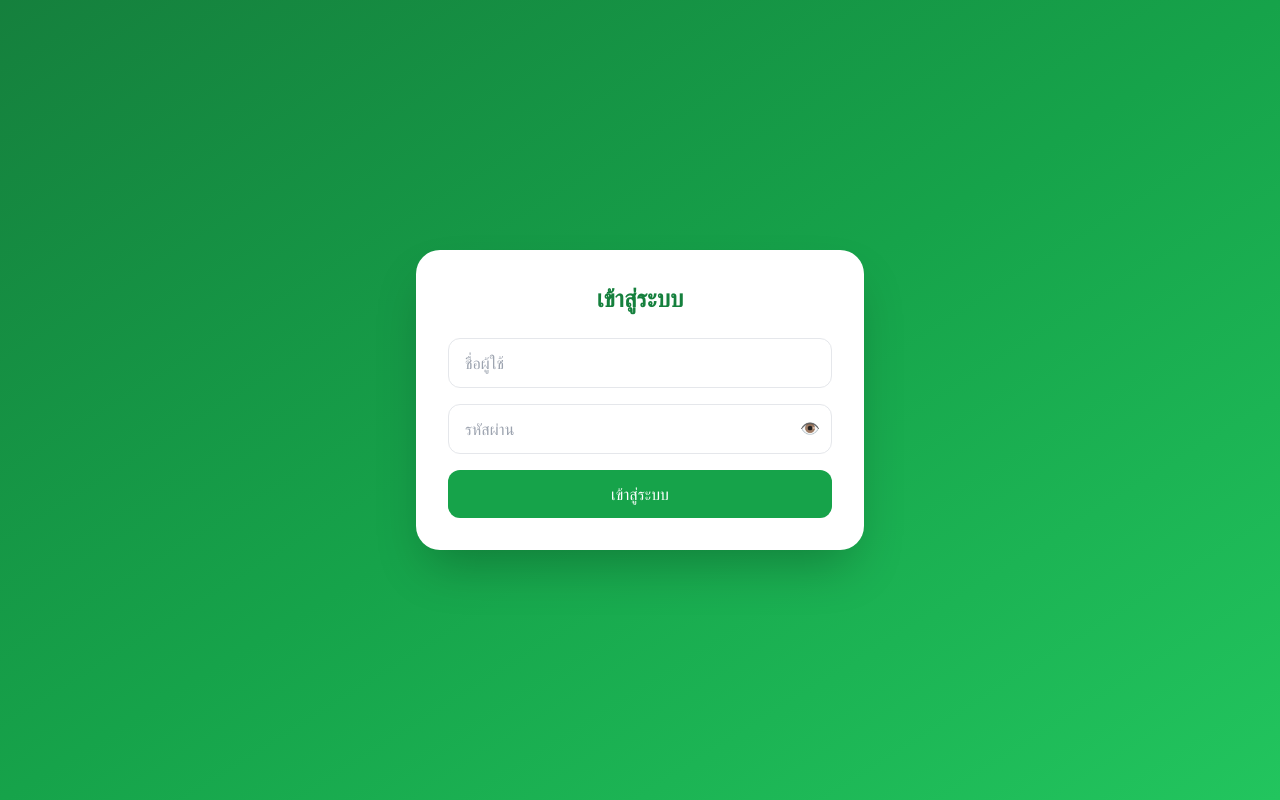
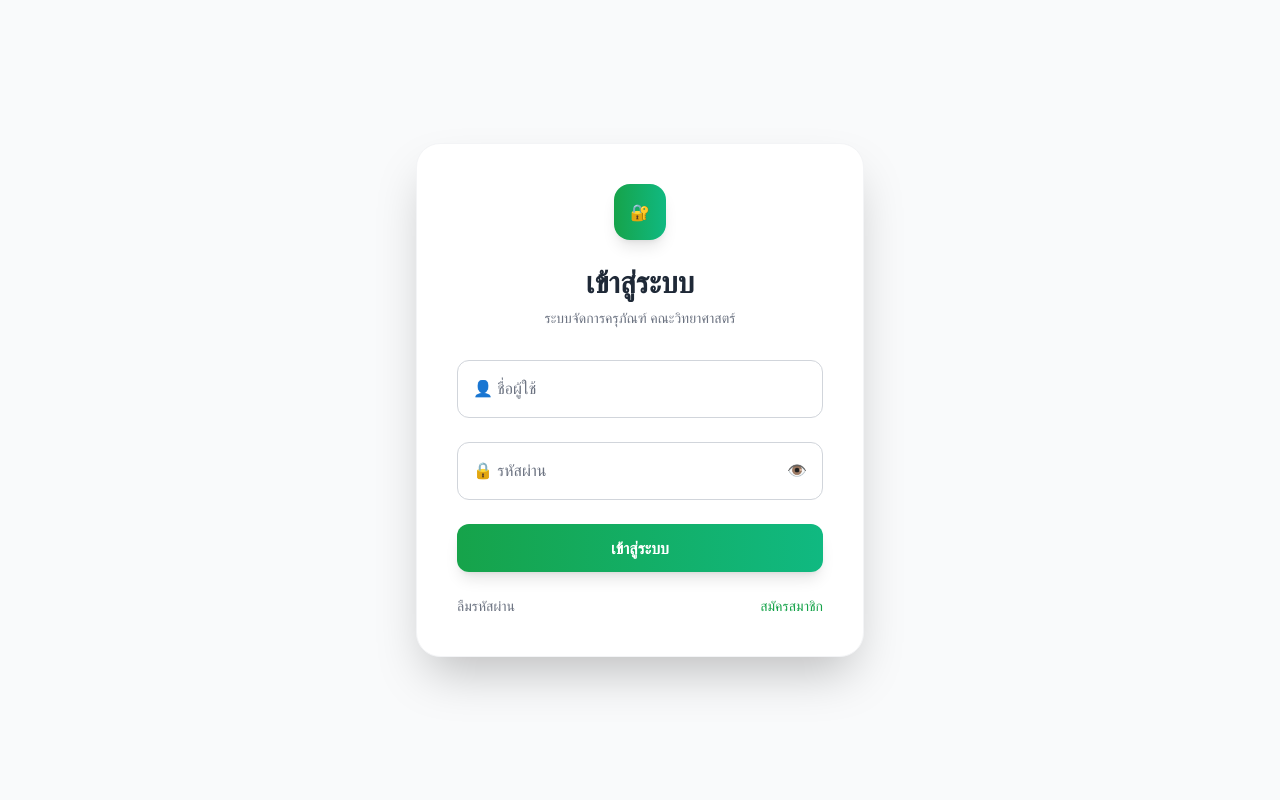
Before and after one commit to SARANX2003/equipment-asset, a Next.js app: page /login in a window 1280 px wide. Built offline with nearby package versions, Linux system fonts and the light colour scheme.

Commit message:
upgrade LoginClient UI modern white theme

```diff
--- a/src/app/login/LoginClient.jsx
+++ b/src/app/login/LoginClient.jsx
@@ -8,20 +8,23 @@ export default function LoginClient() {
   const [form, setForm] = useState({ username: "", password: "" });
   const [loading, setLoading] = useState(false);
   const [showPassword, setShowPassword] = useState(false);
+  const [toast, setToast] = useState(null);
 
   const router = useRouter();
   const searchParams = useSearchParams();
   const redirect = searchParams.get("redirect");
 
-  useEffect(() => {
-    setMounted(true);
-  }, []);
+  useEffect(() => setMounted(true), []);
+  if (!mounted) return null;
 
-  if (!mounted) return null;
+  const showToast = (type, message) => {
+    setToast({ type, message });
+    setTimeout(() => setToast(null), 3000);
+  };
 
   const login = async () => {
     if (!form.username || !form.password) {
-      alert("กรอกข้อมูลให้ครบ");
+      showToast("error", "กรอกข้อมูลให้ครบ");
       return;
     }
 
@@ -37,68 +40,154 @@ export default function LoginClient() {
       const data = await res.json();
 
       if (!res.ok) {
-        alert(data.message || "เข้าสู่ระบบไม่สำเร็จ");
+        showToast("error", data.message || "เข้าสู่ระบบไม่สำเร็จ");
         return;
       }
 
       localStorage.setItem("token", data.token);
       localStorage.setItem("user", JSON.stringify(data.user));
 
+      showToast("success", "เข้าสู่ระบบสำเร็จ 🎉");
+
+      setTimeout(() => {
         router.push(redirect || "/dashboard");
+      }, 1200);
 
     } catch {
-      alert("เกิดข้อผิดพลาด");
+      showToast("error", "เกิดข้อผิดพลาด");
     } finally {
       setLoading(false);
     }
   };
 
+  const handleSubmit = (e) => {
+    e.preventDefault();
+    login();
+  };
+
   return (
-    <div className="min-h-screen flex items-center justify-center px-4 bg-gradient-to-br from-green-700 via-green-600 to-green-500">
-      <div className="w-full max-w-md bg-white shadow-2xl rounded-3xl p-8">
-        <h1 className="text-2xl font-bold text-green-700 text-center mb-6">
+    <div className="min-h-screen flex items-center justify-center bg-gray-50 px-4">
+
+      {/* Toast */}
+      {toast && (
+        <div
+          className={`fixed top-6 right-6 px-6 py-3 rounded-xl shadow-xl text-white text-sm font-medium animate-slide
+          ${toast.type === "success"
+              ? "bg-gradient-to-r from-green-600 to-emerald-500"
+              : "bg-gradient-to-r from-red-500 to-pink-500"}`}
+        >
+          {toast.message}
+        </div>
+      )}
+
+      {/* Card */}
+      <div className="w-full max-w-md bg-white shadow-2xl rounded-3xl p-10 border border-gray-100 transition-all">
+
+        {/* Logo */}
+        <div className="flex justify-center mb-6">
+          <div className="bg-gradient-to-r from-green-600 to-emerald-500 text-white p-4 rounded-2xl shadow-lg">
+            🔐
+          </div>
+        </div>
+
+        <h1 className="text-3xl font-bold text-center text-gray-800">
           เข้าสู่ระบบ
         </h1>
+        <p className="text-center text-gray-500 text-sm mt-2 mb-8">
+          ระบบจัดการครุภัณฑ์ คณะวิทยาศาสตร์
+        </p>
 
-        <div className="space-y-4">
+        {/* Form */}
+        <form onSubmit={handleSubmit} className="space-y-6">
+
+          {/* Username */}
+          <div className="relative">
             <input
               type="text"
-            placeholder="ชื่อผู้ใช้"
+              required
               value={form.username}
               onChange={(e) =>
                 setForm({ ...form, username: e.target.value })
               }
-            className="w-full border rounded-xl px-4 py-3"
+              className="peer w-full border border-gray-300 rounded-xl px-4 pt-6 pb-2 focus:ring-2 focus:ring-green-500 focus:outline-none transition"
+              placeholder=" "
             />
+            <label className="absolute left-4 top-2 text-xs text-gray-400 peer-placeholder-shown:text-base peer-placeholder-shown:top-4 peer-placeholder-shown:text-gray-500 transition-all">
+              👤 ชื่อผู้ใช้
+            </label>
+          </div>
 
+          {/* Password */}
           <div className="relative">
             <input
               type={showPassword ? "text" : "password"}
-              placeholder="รหัสผ่าน"
+              required
               value={form.password}
               onChange={(e) =>
                 setForm({ ...form, password: e.target.value })
               }
-              className="w-full border rounded-xl px-4 py-3 pr-10"
+              className="peer w-full border border-gray-300 rounded-xl px-4 pt-6 pb-2 focus:ring-2 focus:ring-green-500 focus:outline-none transition"
+              placeholder=" "
             />
+            <label className="absolute left-4 top-2 text-xs text-gray-400 peer-placeholder-shown:text-base peer-placeholder-shown:top-4 peer-placeholder-shown:text-gray-500 transition-all">
+              🔒 รหัสผ่าน
+            </label>
+
             <button
               type="button"
               onClick={() => setShowPassword(!showPassword)}
-              className="absolute right-3 top-3"
+              className="absolute right-4 top-4 text-gray-500 hover:text-gray-700"
             >
-              👁
+              {showPassword ? "🙈" : "👁"}
             </button>
           </div>
 
+          {/* Button */}
           <button
-            onClick={login}
+            type="submit"
             disabled={loading}
-            className="w-full bg-green-600 hover:bg-green-700 text-white py-3 rounded-xl"
+            className="w-full bg-gradient-to-r from-green-600 to-emerald-500 text-white font-semibold py-3 rounded-xl shadow-lg hover:scale-[1.02] hover:shadow-xl transition-all disabled:opacity-50"
           >
             {loading ? "กำลังเข้าสู่ระบบ..." : "เข้าสู่ระบบ"}
           </button>
+
+        </form>
+
+        {/* Footer */}
+        <div className="flex justify-between mt-6 text-sm">
+          <a
+            href="/forgot-password"
+            className="text-gray-500 hover:text-green-600 transition"
+          >
+            ลืมรหัสผ่าน
+          </a>
+          <a
+            href="/register"
+            className="text-green-600 font-medium hover:underline"
+          >
+            สมัครสมาชิก
+          </a>
         </div>
+
       </div>
+
+      {/* Animation */}
+      <style jsx>{`
+        .animate-slide {
+          animation: slideIn 0.3s ease-out;
+        }
+        @keyframes slideIn {
+          from {
+            opacity: 0;
+            transform: translateX(30px);
+          }
+          to {
+            opacity: 1;
+            transform: translateX(0);
+          }
+        }
+      `}</style>
+
     </div>
   );
 }
```
Lines whose indentation alone changed are shown as unchanged.
